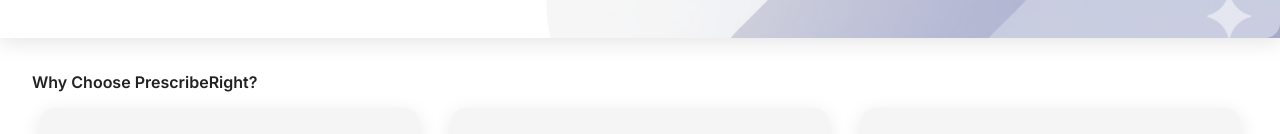
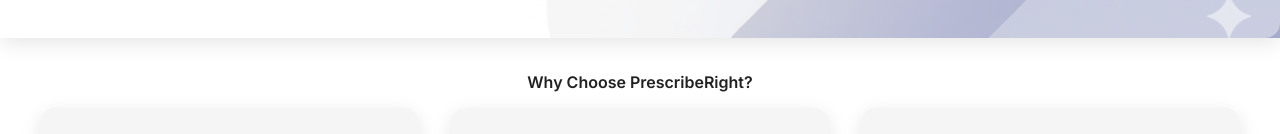
Before and after one commit to ritz0502/PrescribeRight, a React (Vite) app in the folder frontend-app/: page / in a window 1280 px wide. Shown: the part 666-800 px from the top of the page. Built offline with nearby package versions, Linux system fonts and the light colour scheme.

Commit message:
frontend

```diff
--- a/frontend-app/src/styles.css
+++ b/frontend-app/src/styles.css
@@ -124,11 +124,14 @@
 }
 
 .section-title {
-  font-size: clamp(2rem, 4vw, 2.5rem);
-  font-weight: bold;
-  color: #212121;
-  margin-bottom: 3rem;
     font-family: "Lato", sans-serif;
+    font-weight: 600;
+    color: var(--text-primary);
+    margin-bottom: 0.75rem;
+    display: flex;
+    align-items: center;
+    gap: 0.5rem;
+    justify-content: center;
 }
 
 .features-grid {
```
Lines whose indentation alone changed are shown as unchanged.
